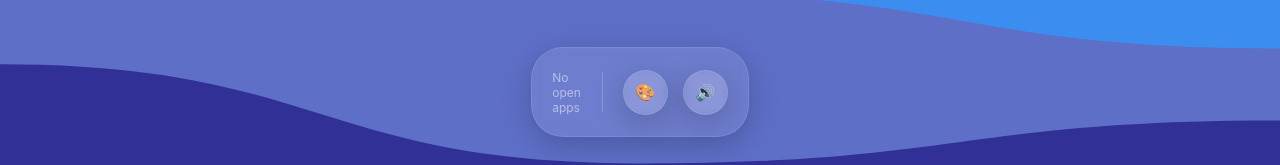
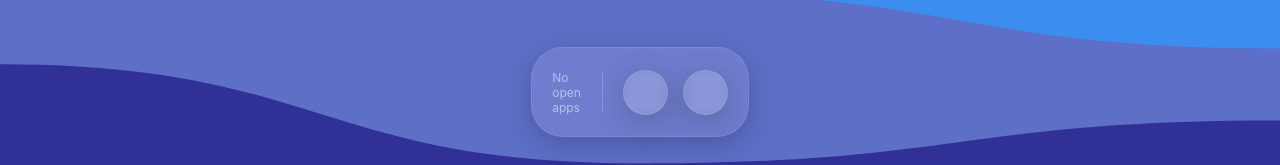
Before and after one commit to ASnailman/devportfolio, a Next.js app: page / in a window 1280 px wide. Shown: the part 623-788 px from the top of the page. Built offline with nearby package versions, Linux system fonts and the light colour scheme.

Commit message:
updated icons

```diff
--- a/src/components/dock.js
+++ b/src/components/dock.js
@@ -24,8 +24,8 @@ export default function Dock({ openWindows, handleFocusWindow }) {
 
         <div className={styles.dockSeparator} />
 
-        <div className={`${styles.glassEffect} ${styles.dockUtility}`}>🎨</div>
-        <div className={`${styles.glassEffect} ${styles.dockUtility}`}>🔊</div>
+        <div className={`${styles.glassEffect} ${styles.dockUtility}`}></div>
+        <div className={`${styles.glassEffect} ${styles.dockUtility}`}></div>
     </motion.div>
   );
 }
```
